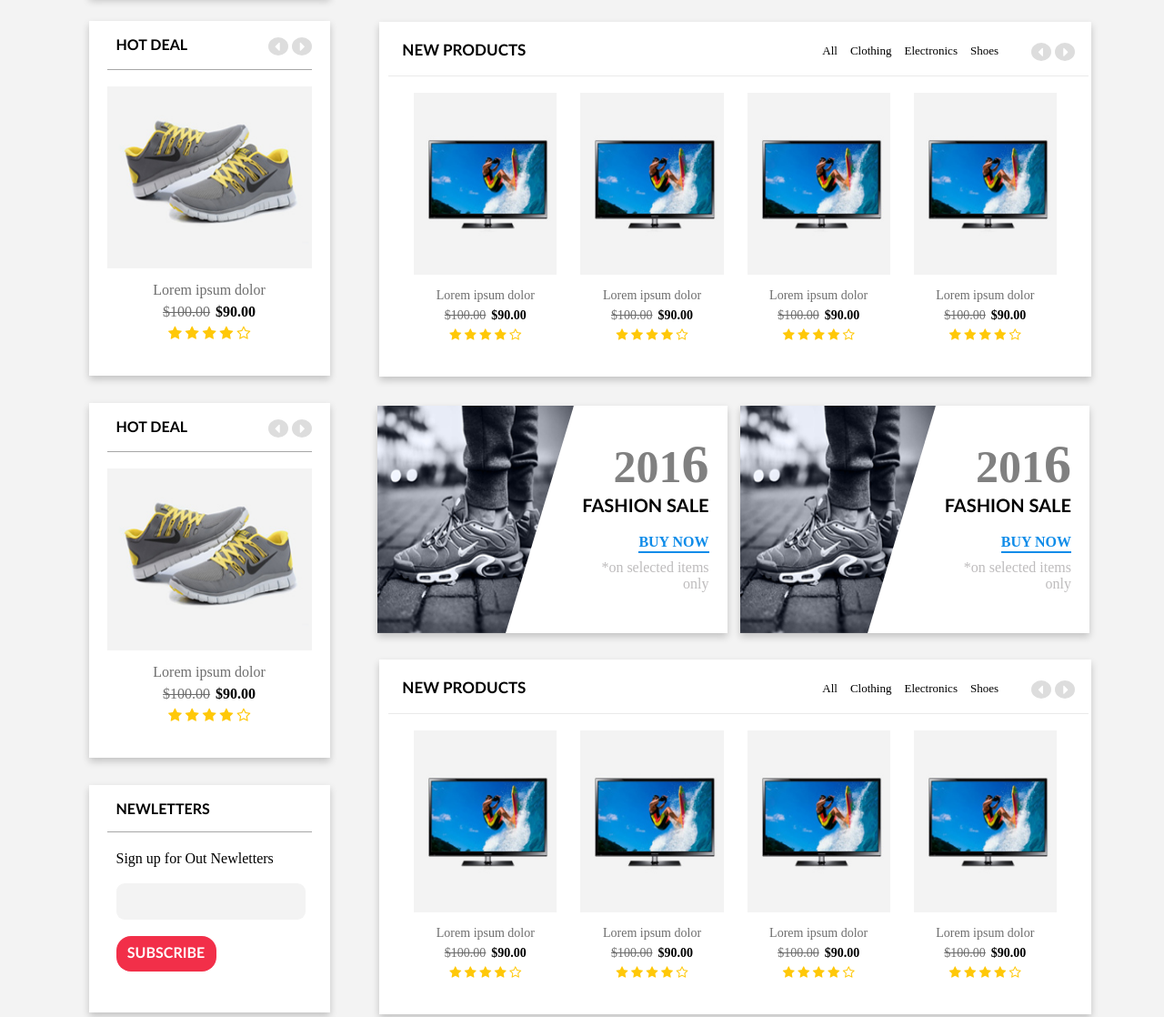
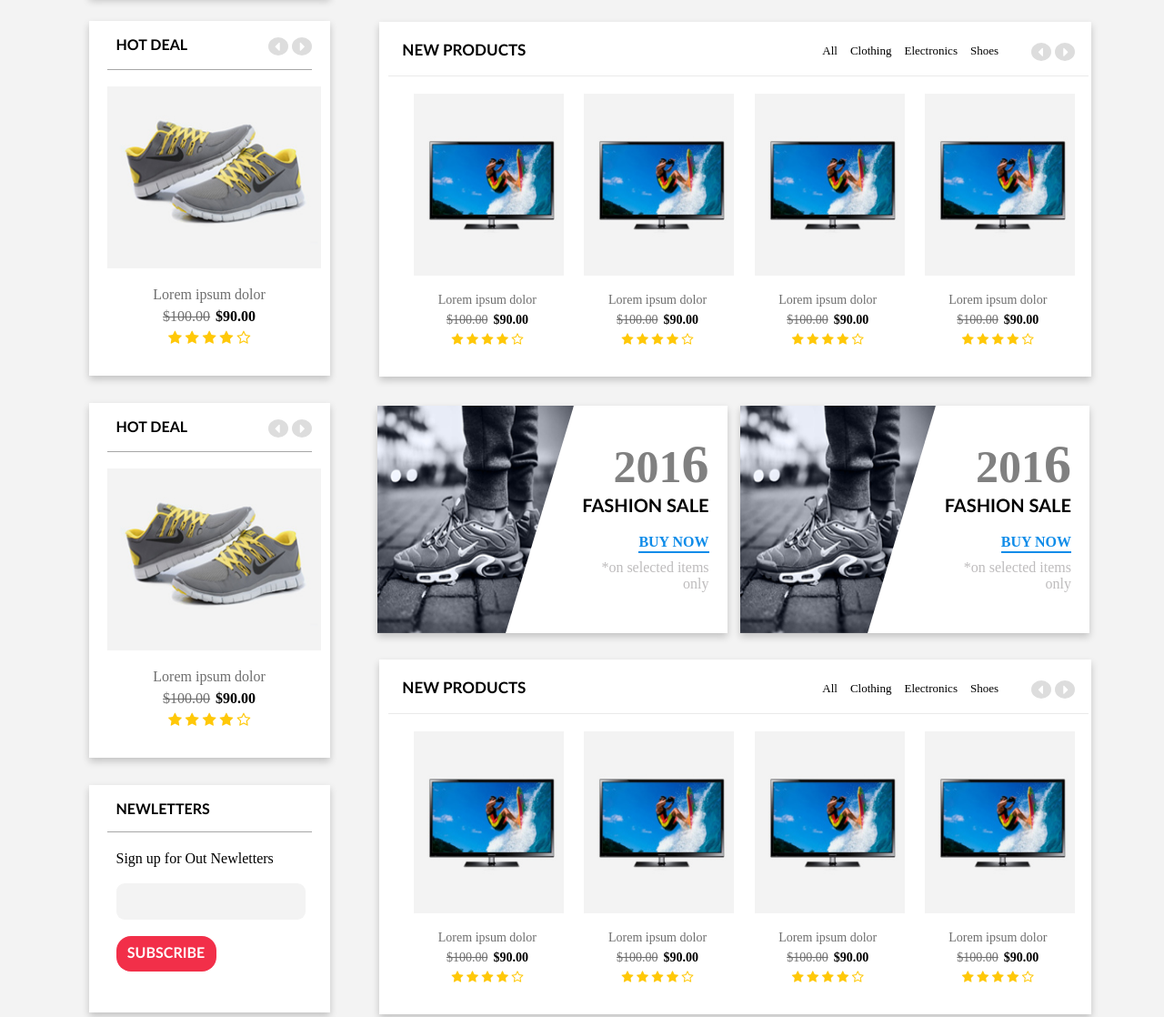
Before and after one commit to VuThuan/Btap3_VNP, a plain HTML site: page index.html in a window 1280 px wide. Shown: the part 583-1701 px from the top of the page at 91% size. Drawn offline with Linux system fonts and the light colour scheme; a web font is replaced by a local one.

Commit message:
update image

```diff
--- a/css/style.css
+++ b/css/style.css
@@ -290,10 +290,9 @@ width: 10%;
  }
 
 
-.image_2{
+.image_2 img{
     margin-top: 8%;
-    background-image: url('../Images/hot_deal.jpg');
-    background-size: 100% 100%;
+    width: 235px;
     height: 200px;
 }
 /*Test*/
@@ -377,10 +376,9 @@ width: 10%;
     width: 22%;
     margin: 0 13px;
 }
-.image_3{
+.image_3 img{
     margin-top: 2%;
-    background-image: url('../Images/new_product.jpg');
-    background-size: 100% 100%;
+    width: 165px;
     height: 200px;
 }
 
--- a/index.html
+++ b/index.html
@@ -94,7 +94,7 @@
                             </div>
 
                         </div>
-                        <div class="image_2"></div>
+                        <div class="image_2"><img src="Images/hot_deal.jpg" alt=""></div>
                         <div class="item_1">
                             <p><a href="#">Lorem ipsum dolor</a></p>
                             <p class="color"><strike>$100.00</strike><b>$90.00</b></p>
@@ -124,7 +124,7 @@
                             </div>
 
                         </div>
-                        <div class="image_2"></div>
+                        <div class="image_2"><img src="Images/hot_deal.jpg" alt=""></div>
                         <div class="item_1">
                             <p><a href="#">Lorem ipsum dolor</a></p>
                             <p class="color"><strike>$100.00</strike><b>$90.00</b></p>
@@ -210,7 +210,7 @@
                         </div>
                         <div class="mid">
                             <div class="product_1">
-                                <div class="image_3"></div>
+                                <div class="image_3"><img src="Images/new_product.jpg" alt=""></div>
                                 <div class="item_1">
                                     <p><a href="#">Lorem ipsum dolor</a></p>
                                     <p class="color"><strike>$100.00</strike><b>$90.00</b></p>
@@ -224,7 +224,7 @@
                                 </div>
                             </div>
                             <div class="product_2">
-                                <div class="image_3"></div>
+                                <div class="image_3"><img src="Images/new_product.jpg" alt=""></div>
                                 <div class="item_1">
                                     <p><a href="#">Lorem ipsum dolor</a></p>
                                     <p class="color"><strike>$100.00</strike><b>$90.00</b></p>
@@ -238,7 +238,7 @@
                                 </div>
                             </div>
                             <div class="product_3">
-                                <div class="image_3"></div>
+                                <div class="image_3"><img src="Images/new_product.jpg" alt=""></div>
                                 <div class="item_1">
                                     <p><a href="#">Lorem ipsum dolor</a></p>
                                     <p class="color"><strike>$100.00</strike><b>$90.00</b></p>
@@ -252,7 +252,7 @@
                                 </div>
                             </div>
                             <div class="product_4">
-                                <div class="image_3"></div>
+                                <div class="image_3"><img src="Images/new_product.jpg" alt=""></div>
                                 <div class="item_1">
                                     <p><a href="#">Lorem ipsum dolor</a></p>
                                     <p class="color"><strike>$100.00</strike><b>$90.00</b></p>
@@ -322,7 +322,7 @@
                         </div>
                         <div class="mid">
                             <div class="product_1">
-                                <div class="image_3"></div>
+                                <div class="image_3"><img src="Images/new_product.jpg" alt=""></div>
                                 <div class="item_1">
                                     <p><a href="#">Lorem ipsum dolor</a></p>
                                     <p class="color"><strike>$100.00</strike><b>$90.00</b></p>
@@ -336,7 +336,7 @@
                                 </div>
                             </div>
                             <div class="product_2">
-                                <div class="image_3"></div>
+                                <div class="image_3"><img src="Images/new_product.jpg" alt=""></div>
                                 <div class="item_1">
                                     <p><a href="#">Lorem ipsum dolor</a></p>
                                     <p class="color"><strike>$100.00</strike><b>$90.00</b></p>
@@ -350,7 +350,7 @@
                                 </div>
                             </div>
                             <div class="product_3">
-                                <div class="image_3"></div>
+                                <div class="image_3"><img src="Images/new_product.jpg" alt=""></div>
                                 <div class="item_1">
                                     <p><a href="#">Lorem ipsum dolor</a></p>
                                     <p class="color"><strike>$100.00</strike><b>$90.00</b></p>
@@ -364,7 +364,7 @@
                                 </div>
                             </div>
                             <div class="product_4">
-                                <div class="image_3"></div>
+                                <div class="image_3"><img src="Images/new_product.jpg" alt=""></div>
                                 <div class="item_1">
                                     <p><a href="#">Lorem ipsum dolor</a></p>
                                     <p class="color"><strike>$100.00</strike><b>$90.00</b></p>
```
